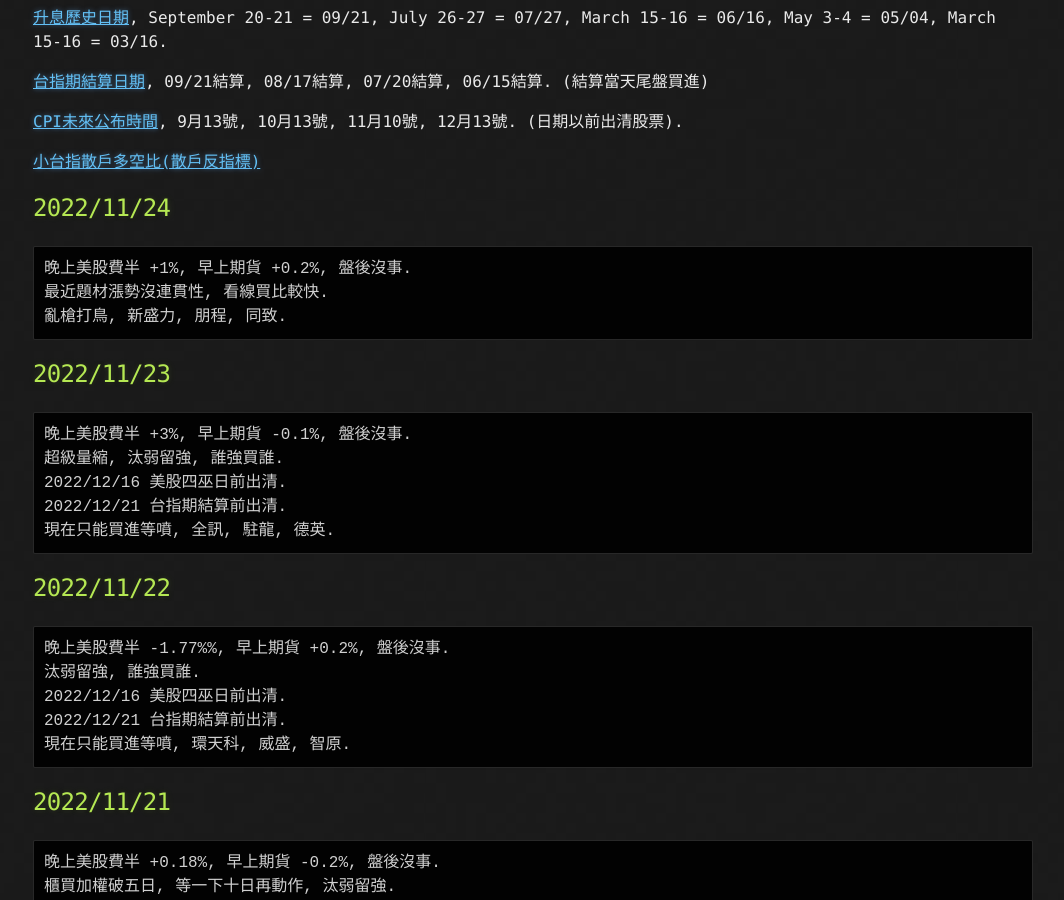
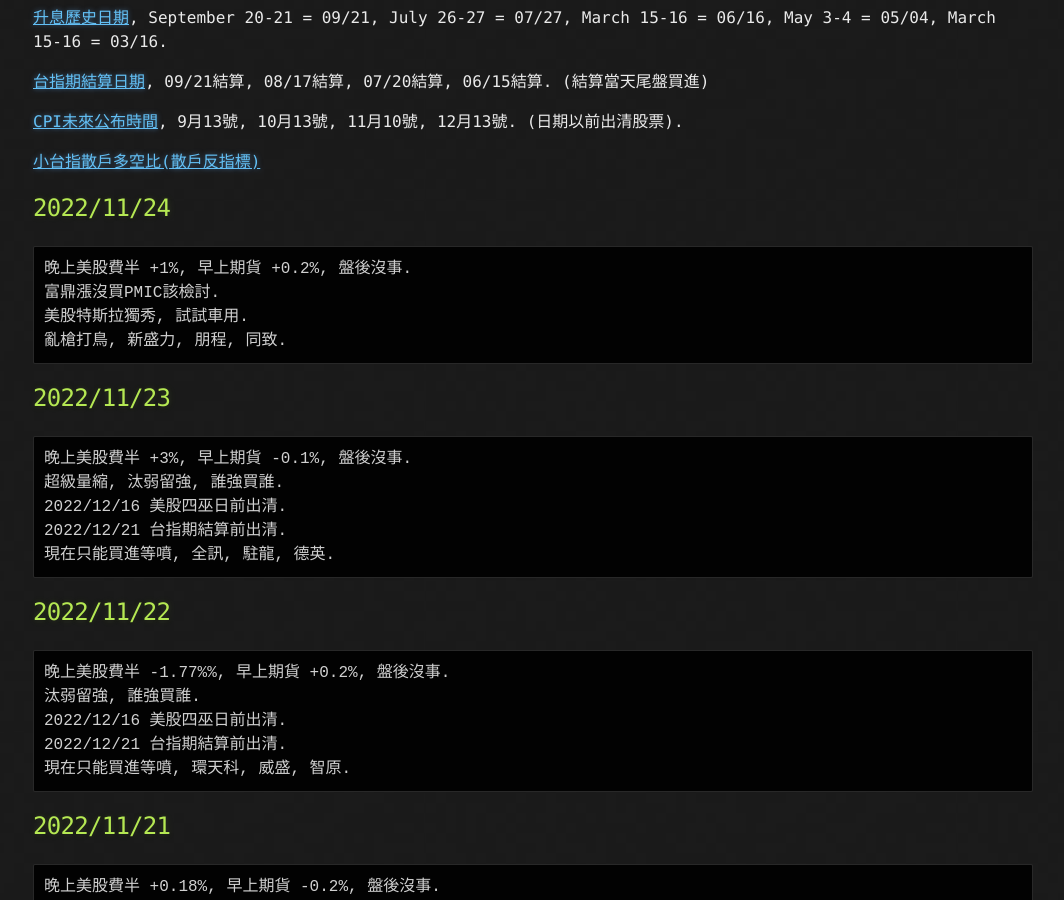
Before and after one commit to lepg5487/Stock_God, a Jekyll site: the page built from index.md, in a window 1280 px wide and 900 px high, scrolled down 332 px. Shown: the whole window, without its empty margins (107-1171 px from the left). Built offline with Jekyll 4.4.1, drawn with Linux system fonts in a browser that asks for light colours; our own code applies the rules of GitHub Pages for plain Markdown files.

Commit message:
Update index.md

````diff
--- a/index.md
+++ b/index.md
@@ -17,7 +17,8 @@ layout: testlayouts
 ## 2022/11/24
 ```
 晚上美股費半 +1%, 早上期貨 +0.2%, 盤後沒事.
-最近題材漲勢沒連貫性, 看線買比較快.
+富鼎漲沒買PMIC該檢討.
+美股特斯拉獨秀, 試試車用.
 亂槍打鳥, 新盛力, 朋程, 同致.
 ```
 
````
